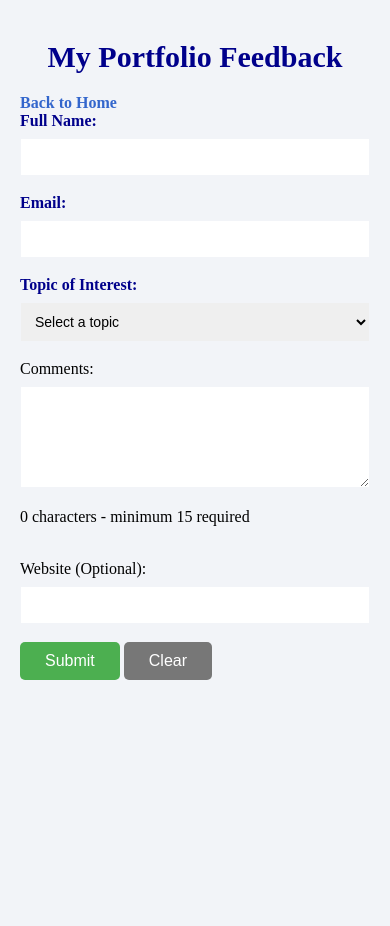
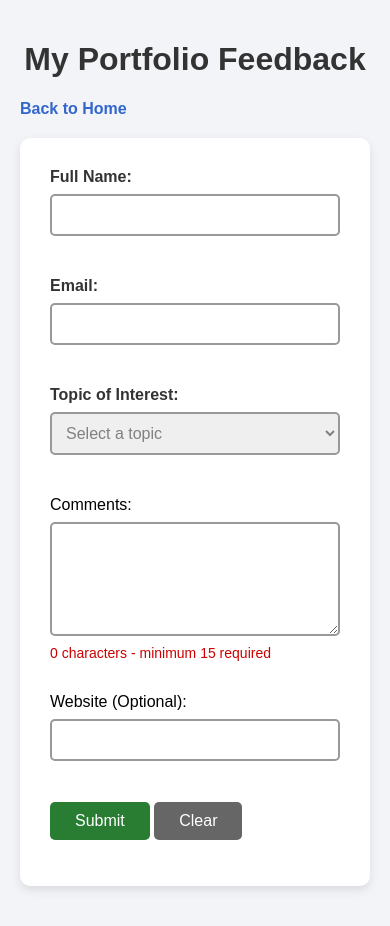
Before and after one commit to acscalmcode/lab2-js, a plain HTML site: page feedback.html in a window 390 px wide. Before the commit the page ends 844 px from the top, so only its background shows below. Drawn offline with Linux system fonts and the light colour scheme.

Commit message:
Add responsive CSS and validation styles

```diff
--- a/feedback.css
+++ b/feedback.css
@@ -3,7 +3,7 @@
 /*General page styling*/
 
 body{
-    font-family: 'Times New Roman', Times, serif;
+    font-family: Arial, Helvetica, sans-serif;
     background-color: #f2f4f8;
     margin: 0;
     padding: 20px;
@@ -13,16 +13,23 @@ body{
 
 h1{
     text-align: center;
-    color: darkblue;
-    font-size: 30px;
+    color: #333333;
 }
 
 /*Form labels*/
 
+form {
+max-width: 500px;
+margin: 20px auto;
+padding: 30px;
+background-color: white;
+border-radius: 10px;
+box-shadow: 0 4px 10px rgba(0,0,0,0.1)
+}
+
 label{
     font-weight: bold;
-    color: darkblue;
-    font-size: 16px;
+    color: #333333;
 }
 
 /*input fields, dropdown and comments*/
@@ -31,22 +38,80 @@ input,select,textarea{
     width: 100%;
     padding: 10px;
     margin-top: 8px;
-    border: 1px solid #f2f4f8;
+    border: 2px solid #999999;
+    border-radius: 5px;
     box-sizing: border-box;
-    font-size: 14px;
+    font-size: 16px;
+    transition: border-color 0.3s;
 }
+
+select:invalid{
+    color: gray;
+}
+select option{
+    color: black;
+}
+
 
 /*input focus effect*/
 
 input:focus, select:focus, textarea:focus{
     border-color: #f2f4f8;
     outline: 2px #3366cc;
+    outline-offset: 2px;
 }
+
+
+/*Error state*/
+.error{
+    border-color: #cc0000;
+}
+
+
+/*Valid state*/
+.valid{
+    border-color: #008000;
+}
+
+
+/*Error message*/
+.error-message{
+    display: block;
+    color: #cc0000;
+    font-size: 14px;
+    margin-top: 5px;
+}
+
+
+
 
 /*Comment box*/
 textarea{
     resize: vertical;
 }
+
+
+/*Character counter*/
+#counter{
+    font-size: 14px;
+    color: #cc0000;
+    margin-top: 5px;
+}
+
+#counter.enough {
+    color: #080000;
+}
+
+
+/*Success message*/
+#successMessage{
+    color: #008000;
+    font-weight: bold;
+    text-align: center;
+}
+
+
+
 
 /*General button styling*/
 button{
@@ -55,21 +120,41 @@ button{
     border-radius: 5px;
     font-size: 16px;
     cursor: pointer;
+    transition: background-color 0.3s;
 }
+
 
 /*Submit button*/
 
 button[type="submit"] {
-    background-color: #4CAF50;
+    background-color:#287d32;
     color:white;
 }
+
+button[type="submit"]:hover{
+    background-color: #1b5e20;
+}
+
 
 /*Clear button*/
 
 button[type="reset"] {
-    background-color: #777777;
+    background-color: #666666;
     color: white;
 }
+
+button[type="reset"]:hover{
+    background-color:#444444;
+}
+
+
+/*Keyboard focus for button and link*/
+button:focus-visible, a:focus-visible{
+    outline:2px solid #3366cc;
+    outline-offset: 3px;
+}
+
+
 
 /*Back to home link*/
 
```
Also changed, not shown: feedback.html (+1 -0 lines).
